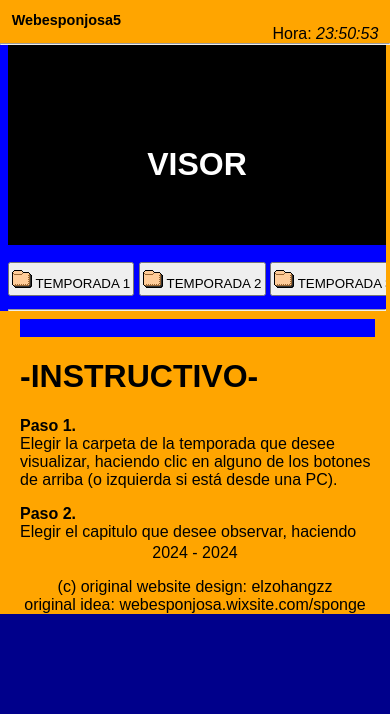
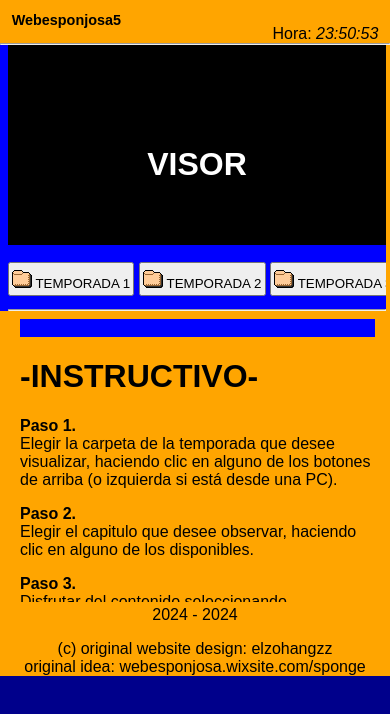
Before and after one commit to zohan9ir/webes5, a plain HTML site: page index.html in a window 390 px wide. Drawn offline with Linux system fonts and the light colour scheme.

Commit message:
Update style.css

```diff
--- a/style.css
+++ b/style.css
@@ -75,7 +75,7 @@ border:5px solid yellow;
 }
 
 .iframequemuestralalista{
-height:500px;
+height:561px;
 width:100%;
 border:none;
 }
@@ -110,7 +110,7 @@ padding:2.2px;
 }
 
 .iframequemuestralalista{
-height:229px;
+height:291px;
 }
 
 .visorazo:hover{
```
